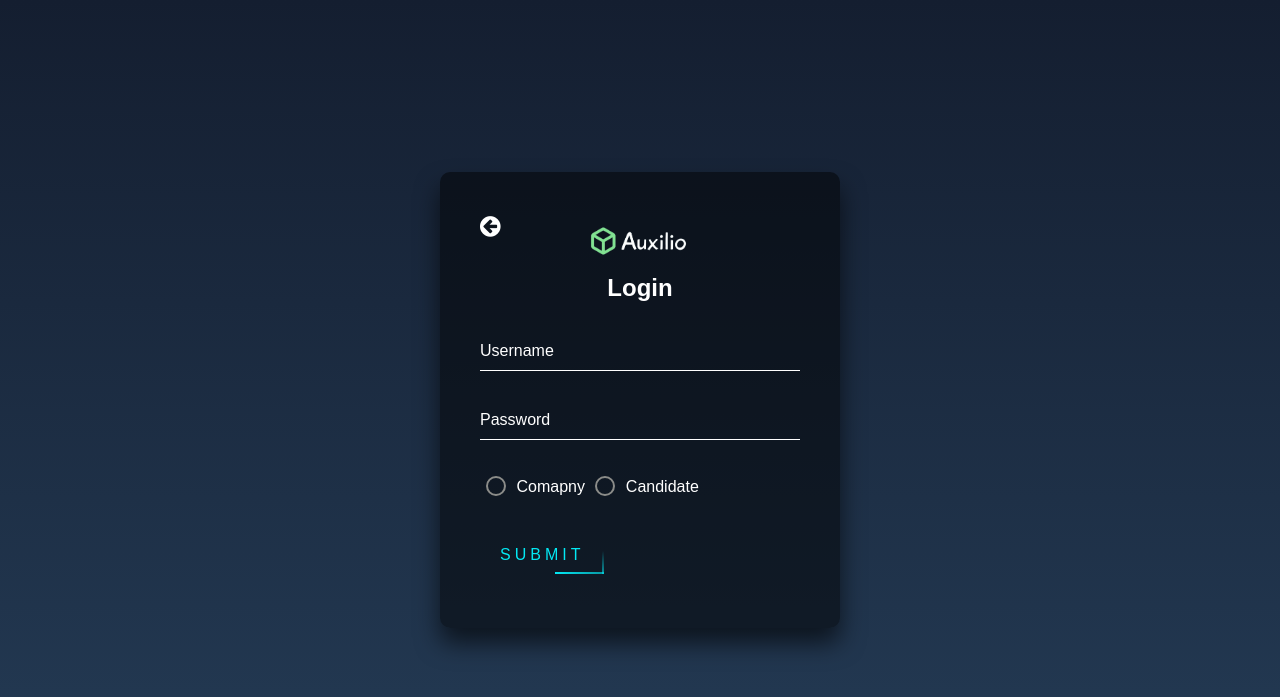
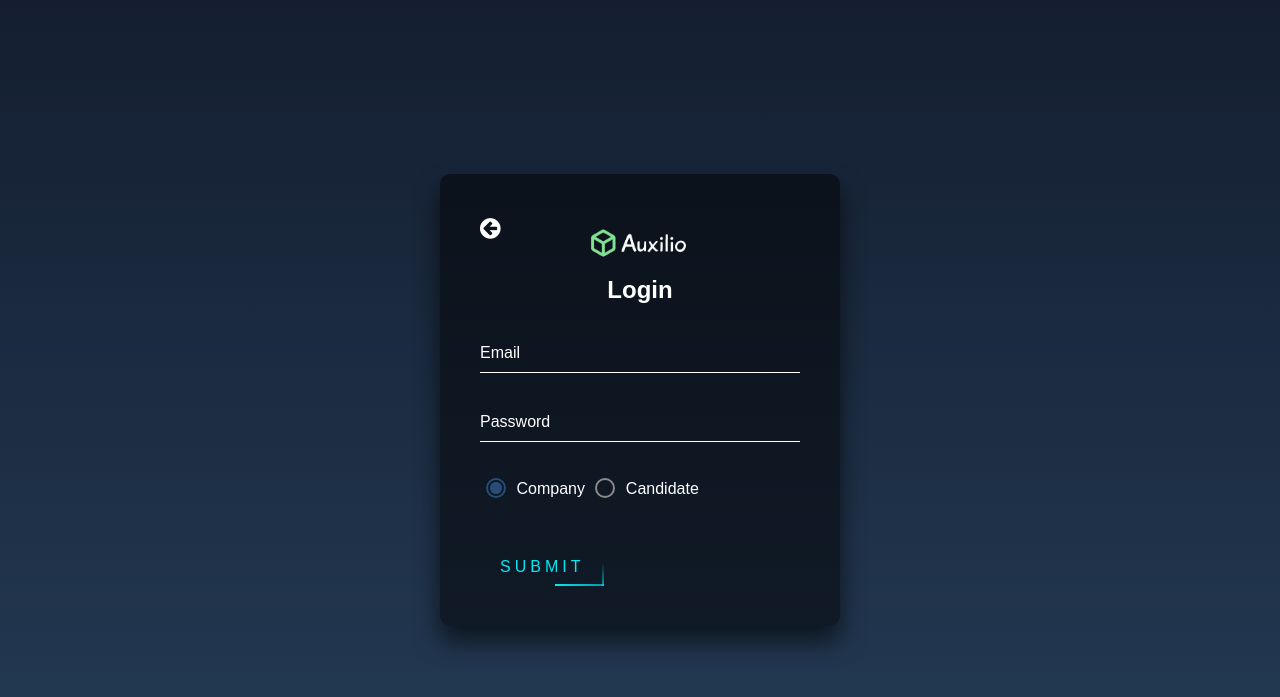
Before and after one commit to Manvadariya/php_project, a PHP site: page /login.php in a window 1280 px wide. Shown: the top 697 px of the page. Run offline with PHP 8.4, Linux system fonts and the light colour scheme.

Commit message:
final backend for login

```diff
--- a/project/login.php
+++ b/project/login.php
@@ -1,13 +1,12 @@
 <!DOCTYPE html>
 <html>
 <head>
-  <title>Comapny Login</title>
+  <title>Company Login</title>
   <link rel="stylesheet" href="login.css">
   <link rel="icon" type="image/png" href="images/11.png">
   <link rel="stylesheet" href="https://cdnjs.cloudflare.com/ajax/libs/font-awesome/4.7.0/css/font-awesome.min.css">
 </head>
 <body>
-
 
 <div class="login-box">
 
@@ -16,31 +15,31 @@
   <img src="logo2.png" style="height: 58px; padding-left: 63px;" >
   <h2>Login</h2>
 
-    <form>
+  <form action="login_verify.php" method="post">
     <div class="user-box">
-        <input type="text" name="" required="">
-        <label>Username</label>
+      <input type="email" name="email" id="email" required="">
+      <label>Email</label>
     </div>
     <div class="user-box">
-        <input type="password" name="" required="">
+      <input type="password" name="password" id="password" required="">
       <label>Password</label>
     </div>
 
     <div class="user-box1">
-        <input type="radio" id="company" name="role" value="company">
-      <label for="html" style="position: relative;top:-10px;">Comapny</label>
+      <input type="radio" id="company" name="role" value="company" checked>
+      <label for="html" style="position: relative;top:-10px;">Company</label>
       <input type="radio" id="candidate" name="role" value="candidate">
       <label for="css" style="position: relative;top:-10px;">Candidate</label>
-
     </div>
-      <a href="" style="position: relative;top:-10px;" class="b1" >
+    <button type="submit" class="b1" style="background-color: transparent; border: none;">
       <span></span>
       <span></span>
       <span></span>
       <span></span>
       Submit
-      </a>
+    </button>
   </form>
 </div>
+
 </body>
 </html>
--- a/project/style.css
+++ b/project/style.css
@@ -52,10 +52,10 @@
   border-radius: 8px;
   padding-right: var(--dl-space-space-oneandhalfunits);
   padding-bottom: var(--dl-space-space-halfunit);
-  background-color: var(--dl-color-custom-primary1);
+  background-color: #84e291;
 }
 .buttonFilled:hover {
-  background-color: var(--dl-color-custom-primary2);
+  background-color: #59a163;
 }
 .buttonFilledSecondary {
   color: var(--dl-color-custom-neutral-light);
```
Also changed, not shown: project/index.html (+5 -2 lines), project/login_verify.php (added, +67 -0 lines). Lines whose indentation alone changed are shown as unchanged.
